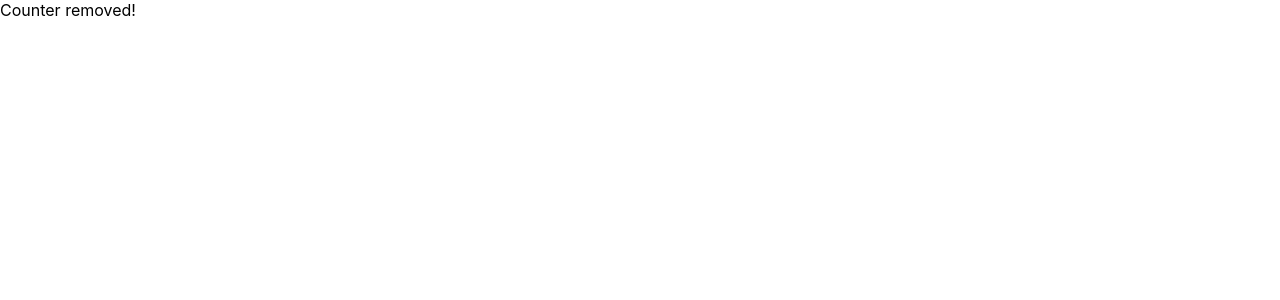
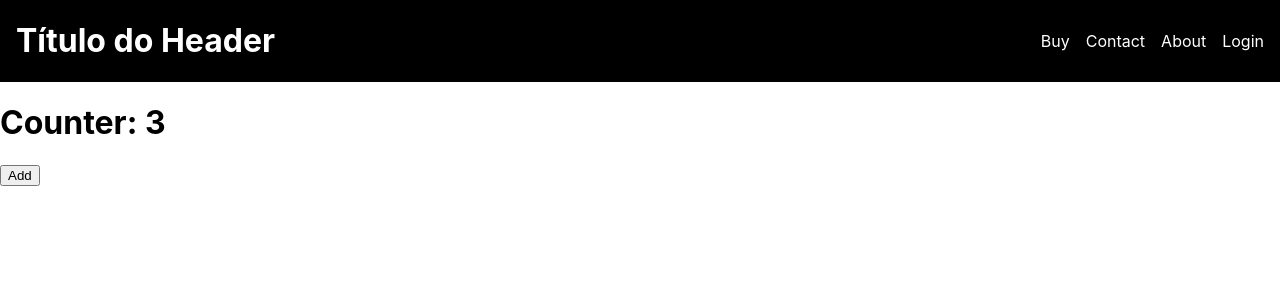
Before and after one commit to anderson-mntn/my-first-app, a React (Create React App) app: page / in a window 1280 px wide. Shown: the top 300 px of the page. Built offline with nearby package versions, Linux system fonts and the light colour scheme.

Commit message:
componentWillUnmount() - fixed

```diff
--- a/src/App.js
+++ b/src/App.js
@@ -8,26 +8,29 @@ function App() {
   const [show, setShow] = useState(true)
 
 
+  // componentWillUnmount()
   useEffect(()=>{
+
     let time = 0;
-
     let timer = setInterval(() => {
       time++;
-      console.log(time)
-      if(time >= 5){
-        clearInterval(timer)
-        setShow(false)
+      if(time >= 6){
+        clearInterval(timer);
+        setShow(false);
+        console.log("Contador removido!")
+      } else {
+        console.log(time)
       }
-    }, 1000);
+    }, 1000)
 
-  }, [])
+  },[])
 
 
   if(show){
     return (
       <div>
         <Header name="Título do Header" links={["Buy", "Contact", "About", "Login"]}></Header>
-        <Counter count={0}/>
+        <Counter count={3}/>
       </div>
     )
   } else {
--- a/src/Counter.js
+++ b/src/Counter.js
@@ -18,13 +18,10 @@ function Counter(props){
 
 
     useEffect(()=>{
-        setCount(parseInt(localStorage.getItem('count')))
+        setCount(parseInt(localStorage.getItem('count')));
+    }, [])
 
-        // componentDidUnmount() - quando o elemento sair da tela / for destruído
-        return ()=>{
-            console.log("Contador removido")
-        }
-    }, [])
+
 
     useEffect(()=>{
         document.title = count;
```
